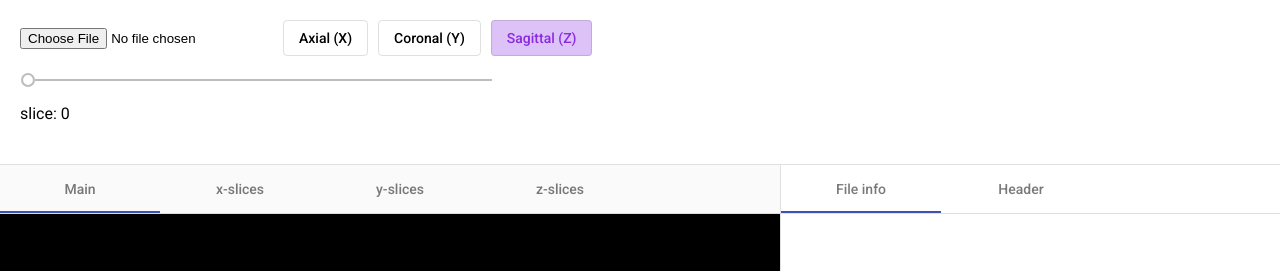
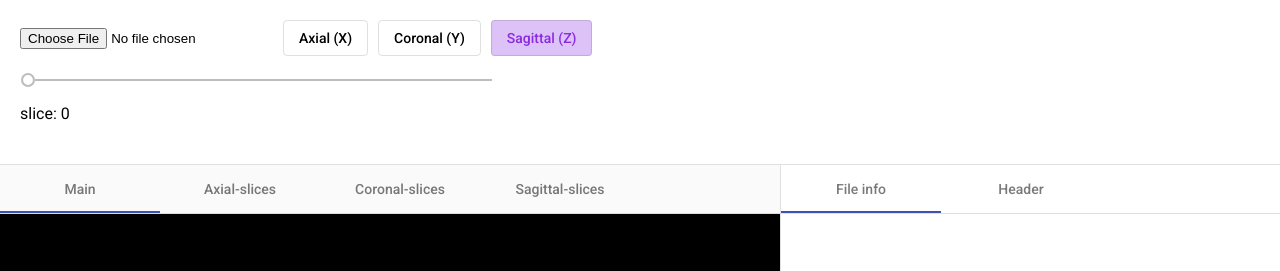
Before and after one commit to George35mk/nifti-reader, an Angular app in the folder examples/ng-nifti-reader/: page / in a window 1280 px wide. Shown: the top 271 px of the page. Built offline with nearby package versions, Linux system fonts and the light colour scheme.

Commit message:
renamed tabs

```diff
--- a/examples/ng-nifti-reader/src/app/pages/dashboard/dashboard/dashboard.component.html
+++ b/examples/ng-nifti-reader/src/app/pages/dashboard/dashboard/dashboard.component.html
@@ -61,17 +61,17 @@
             <canvas id="myCanvas"></canvas>
           </div>
         </mat-tab>
-        <mat-tab label="x-slices">
+        <mat-tab label="Axial-slices">
           <div style="height: calc(100vh - 214px); background: black; overflow: auto;">
             <app-slices-grid *ngIf="slicesMap?.axialSlices" [slices]="slicesMap?.axialSlices"></app-slices-grid>
           </div>
         </mat-tab>
-        <mat-tab label="y-slices">
+        <mat-tab label="Coronal-slices">
           <div style="height: calc(100vh - 214px); background: black; overflow: auto;">
             <app-slices-grid *ngIf="slicesMap?.coronalSlices" [slices]="slicesMap?.coronalSlices"></app-slices-grid>
           </div>
         </mat-tab>
-        <mat-tab label="z-slices">
+        <mat-tab label="Sagittal-slices">
           <div style="height: calc(100vh - 214px); background: black; overflow: auto;">
             <app-slices-grid *ngIf="slicesMap?.sagittalSlices" [slices]="slicesMap?.sagittalSlices"></app-slices-grid>
           </div>
```
